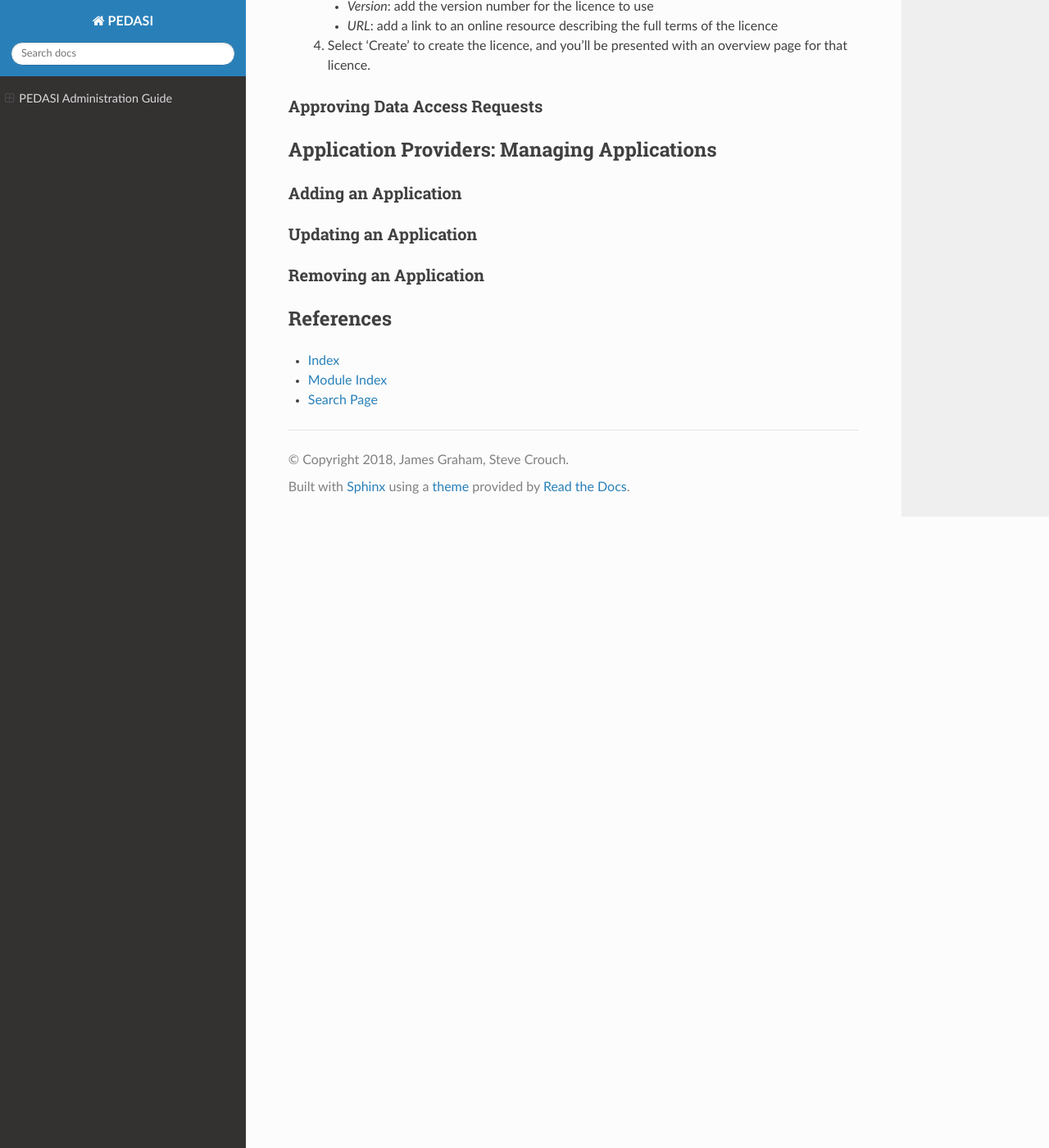
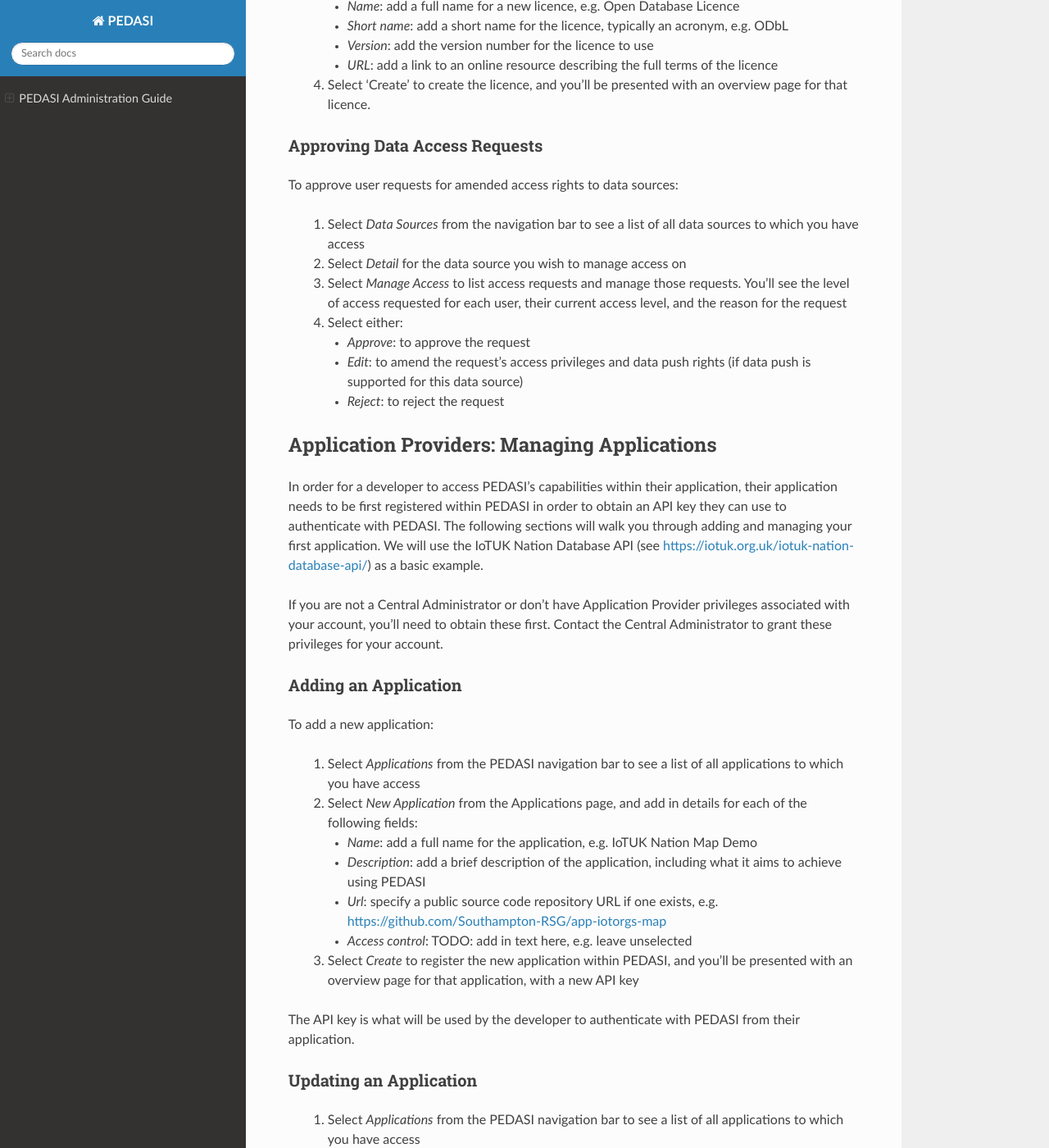
Before and after one commit to tiferrei/PEDASI, a Sphinx documentation site: the page built from docs/source/guide_administrator.rst, in a window 1280 px wide and 1400 px high, scrolled down 4883 px. Shown: the whole window at 82% size. Built offline with Sphinx 7.4.7 and the Read the Docs theme 2.0.0, drawn with Linux system fonts in a browser that asks for light colours; the version number could not be read and is left out; some of the changed text lies outside the part shown.

Commit message:
Add draft of add provider section

```diff
--- a/docs/source/guide_administrator.rst
+++ b/docs/source/guide_administrator.rst
@@ -130,6 +130,8 @@ Data Providers: Managing Data Sources
 
 In order for users to begin using PEDASI, you should provide access to a range of data sources. The following sections will walk you through adding and managing your first data source. We will use the IoTUK Nation Database API (see https://iotuk.org.uk/iotuk-nation-database-api/) as a basic example.
 
+If you are not a Central Administrator or don't have Data Provider privileges associated with your account, you'll need to obtain these first. Contact the Central Administrator to grant these privileges for your account.
+
 Adding a Data Source
 ^^^^^^^^^^^^^^^^^^^^
 
@@ -137,8 +139,8 @@ Before adding a new data source, first check if the license type for that data s
 
 To add a new data source:
 
- 1. Go to https://<server_address> in a browser, and ensure you are logged in either a Central Administrator or Data Provider-enabled account. If you only have a standard PEDASI User account, you'll need to obtain Data Provider privileges first, so contact the Central Administrator to grant these privileges for your account.
- 2. Select *Data Sources* from the PEDASI navigation bar. Then select *New Data Source* from the Data Sources page, and add in details for each of the following fields:
+ 1. Select *Data Sources* from the PEDASI navigation bar to see a list of all data sources to which you have access
+ 2. Select *New Data Source* from the Data Sources page, and add in details for each of the following fields:
 
     - *Name*: add in a unique name for this data source, such as 'UKIoT Nations'
     - *Description*: optionally add in some specific details concerning this data source, such as its owner any links or references to any specifications or other documentation regarding the data source and format of the data that is delivered on request, e.g. some of the overview text at https://iotuk.org.uk/projects/iotuk-nation-database%E2%80%8B/ and a link to the page, and perhaps a link to the API details at https://github.com/TheDataCity/IoT-UK-Nation-Database-APIs. If the data source provides partially or fully encrypted data, also specify links to contact information and/or any reference material for obtaining a means to encrypt the data (not required for IoTUK Nations)
@@ -168,7 +170,7 @@ To edit details for an existing data source:
 
  1. Select *Data Sources* from the navigation bar to see a list of all data sources to which you have access
  2. Select *Detail* for the data source you wish to edit
- 3. Select *Edit* to edit the data source
+ 3. Select *Edit* to edit the data source's details
  4. Edit the fields as instructed in the *Adding a Data Source* section
  5. Select *Update* to update the data source's details
 
@@ -204,23 +206,67 @@ If you need to add a new type of licence for a data source:
 Approving Data Access Requests
 ^^^^^^^^^^^^^^^^^^^^^^^^^^^^^^
 
+To approve user requests for amended access rights to data sources:
+
+ 1. Select *Data Sources* from the navigation bar to see a list of all data sources to which you have access
+ 2. Select *Detail* for the data source you wish to manage access on
+ 3. Select *Manage Access* to list access requests and manage those requests. You'll see the level of access requested for each user, their current access level, and the reason for the request
+ 4. Select either:
+
+    - *Approve*: to approve the request
+    - *Edit*: to amend the request's access privileges and data push rights (if data push is supported for this data source)
+    - *Reject*: to reject the request
+
 
 Application Providers: Managing Applications
 --------------------------------------------
+
+In order for a developer to access PEDASI's capabilities within their application, their application needs to be first registered within PEDASI in order to obtain an API key they can use to authenticate with PEDASI. The following sections will walk you through adding and managing your first application. We will use the IoTUK Nation Database API (see https://iotuk.org.uk/iotuk-nation-database-api/) as a basic example.
+
+If you are not a Central Administrator or don't have Application Provider privileges associated with your account, you'll need to obtain these first. Contact the Central Administrator to grant these privileges for your account.
 
 
 Adding an Application
 ^^^^^^^^^^^^^^^^^^^^^
 
+To add a new application:
+
+ 1. Select *Applications* from the PEDASI navigation bar to see a list of all applications to which you have access
+ 2. Select *New Application* from the Applications page, and add in details for each of the following fields:
+
+    - *Name*: add a full name for the application, e.g. IoTUK Nation Map Demo
+    - *Description*: add a brief description of the application, including what it aims to achieve using PEDASI
+    - *Url*: specify a public source code repository URL if one exists, e.g. https://github.com/Southampton-RSG/app-iotorgs-map
+    - *Access control*: TODO: add in text here, e.g. leave unselected
+
+ 3. Select *Create* to register the new application within PEDASI, and you'll be presented with an overview page for that application, with a new API key
+
+The API key is what will be used by the developer to authenticate with PEDASI from their application.
+
 
 Updating an Application
 ^^^^^^^^^^^^^^^^^^^^^^^
+
+ 1. Select *Applications* from the PEDASI navigation bar to see a list of all applications to which you have access
+ 2. Select *Detail* for the application you wish to edit. From here, you can also-
+
+    - Select *Revoke API Token*: to revoke the current API token which will prohibit its further use within PEDASI
+    - *If an API token has been revoked*, select *Generate API Token* to generate a new API token for this application
+
+ 3. Select *Edit* to edit the application's details
+ 4. Edit the fields as instructed in the *Adding an Application* section
+ 5. Select *Update* to update the data source's details
 
 
 Removing an Application
 ^^^^^^^^^^^^^^^^^^^^^^^
 
+To remove an application:
 
+ 1. Select *Applications* from the PEDASI navigation bar to see a list of all applications to which you have access
+ 2. Select *Detail* for the application you wish to remove
+ 3. Select *Delete* to indicate you wish to remove this application
+ 4. Select *Delete* to confirm you wish to remove this application
 
 
 References
```
